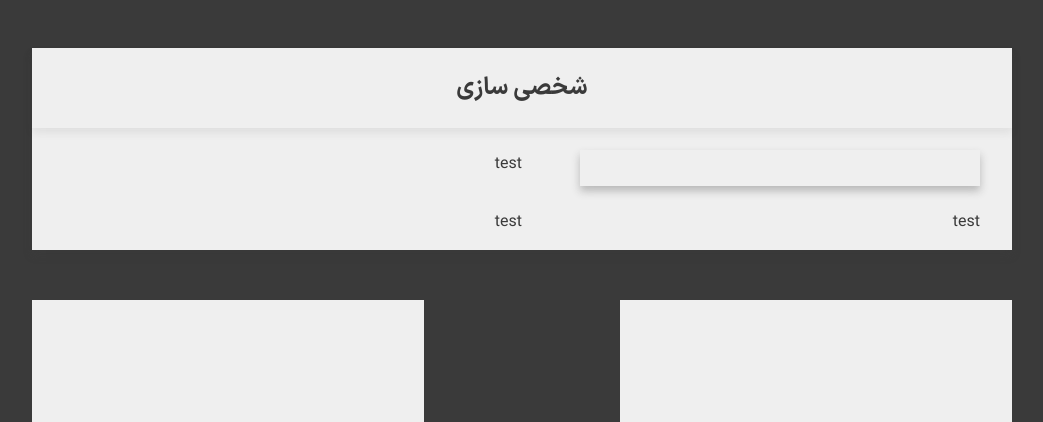
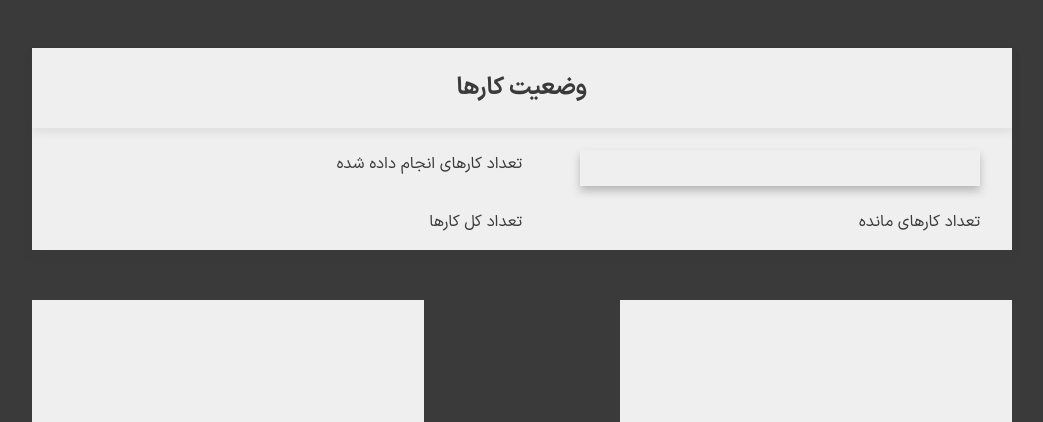
Before and after one commit to a4coder/TodoList-master, a website: page index.html in a window 1280 px wide. Shown: the top 422 px of the page, without its empty margins (118-1161 px from the left). Drawn offline with nearby package versions, Linux system fonts and the light colour scheme.

Commit message:
start switch to knockoutjs

```diff
--- a/index.html
+++ b/index.html
@@ -16,7 +16,7 @@
   <body>
     <div id="Todo_container">
       <div id="customize">
-        <h2>شخصی سازی</h2>
+        <h2>وضعیت کارها</h2>
         <div class="customize_wrapper">
           <div class="customize_box_1">
             <input
@@ -24,11 +24,11 @@
               data-bind="value:userName,valueUpdate:'keyup'"
             />
           </div>
-          <div class="customize_box">test</div>
-          <div class="customize_box">test</div>
-          <div class="customize_box">test</div>
-          <div class="customize_box">test</div>
-          <div class="customize_box">test</div>
+          <div class="customize_box">تعداد کارهای انجام داده شده</div>
+          <div class="customize_box">تعداد کارهای مانده</div>
+          <div class="customize_box">تعداد کل کارها</div>
+          <div class="customize_box">نزدیک ترین کار انجام نشده</div>
+          <div class="customize_box">محاسبه زمان احتمالی</div>
         </div>
       </div>
       <div id="todoList_box">
--- a/package.json
+++ b/package.json
@@ -1,5 +1,4 @@
 {
-  "type": "module",
   "dependencies": {
     "axios": "^1.1.3"
   }
--- a/public/style/todoStyle.scss
+++ b/public/style/todoStyle.scss
@@ -37,7 +37,8 @@
     transform: rotate(-180deg) translateY(-10px);
   }
   #todoList_box.displayBlock {
-    display: block;
+    display: block !important;
+    position: relative;
   }
   .overflowScroll {
     overflow-x: hidden;
@@ -46,6 +47,8 @@
   /* صفحه دوم */
   /* جدول لیست کار */
   #todosTable {
+    position: absolute;
+    top: 1rem;
     background-color: #efefef;
     margin: auto;
     width: 100%;
--- a/views/todoList.js
+++ b/views/todoList.js
@@ -33,7 +33,7 @@ class ToDoTable {
         `  <td>${elem.taskTitle}</td>`,
         `  <td>${elem.completed ? "آری" : "خیر"}</td>`,
         `</tr>`,
-      ].join("");
+      ].join();
     });
   };
   static insertDataInHtmlElement = (htmlData, elementId) => {
```
Also changed, not shown: public/style/todoStyle.css, 1 other file.
